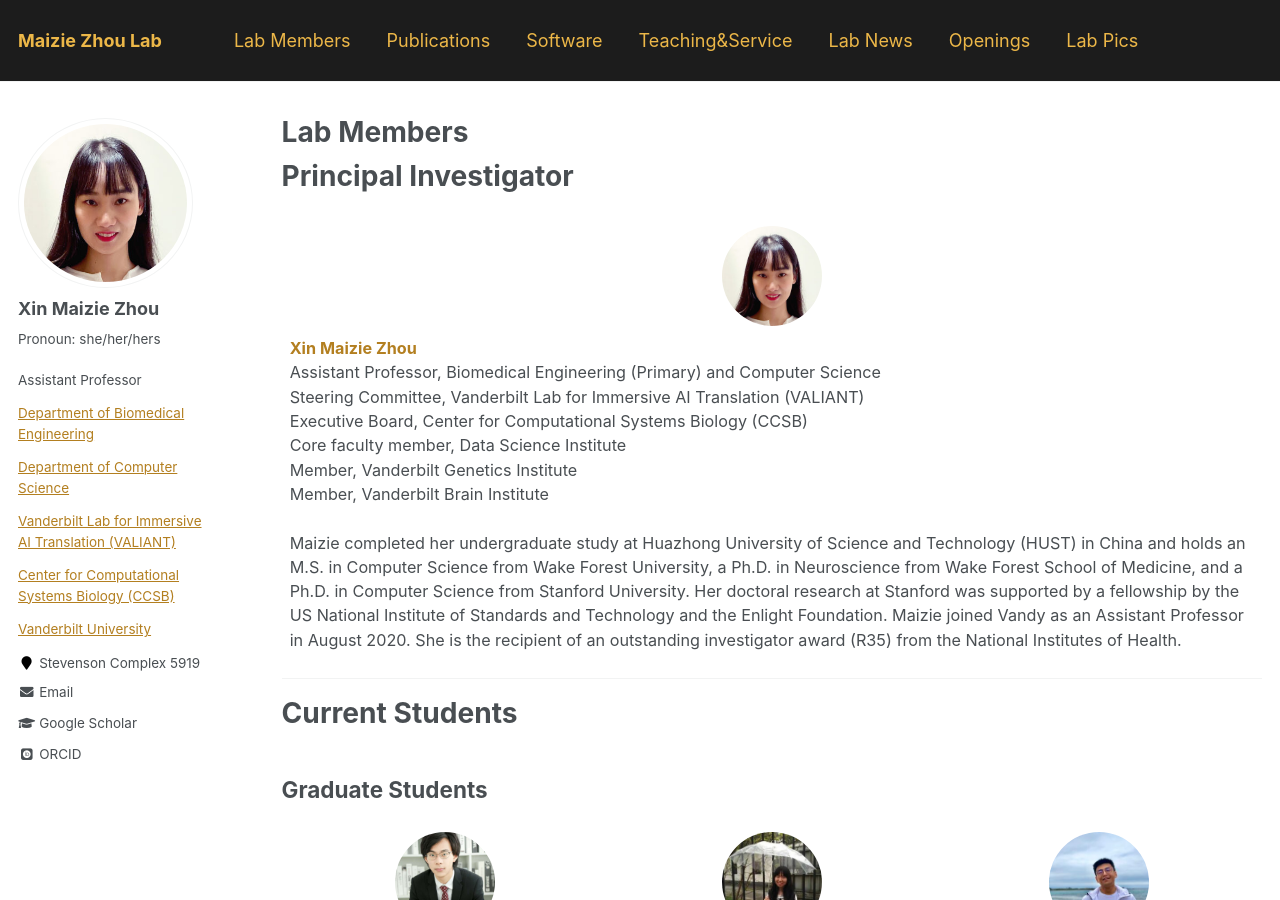
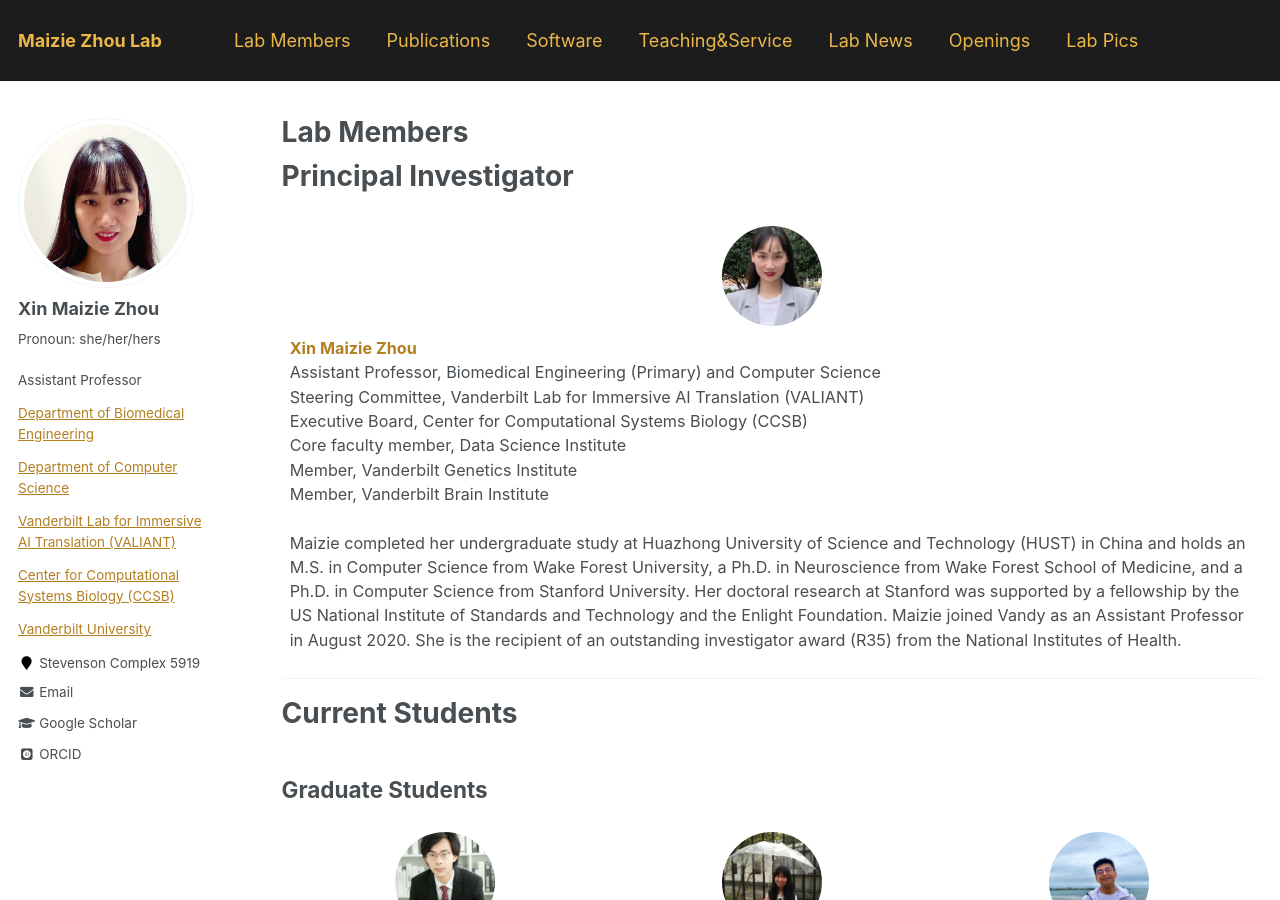
Before and after one commit to maiziezhoulab/Maiziezhoulab.github.io, a Jekyll site: the page built from _pages/LabMembers.md, in a window 1280 px wide and 900 px high. Built offline with Jekyll 4.4.1, drawn with Linux system fonts in a browser that asks for light colours; some web fonts are replaced.

Commit message:
Update LabMembers.md

```diff
--- a/_pages/LabMembers.md
+++ b/_pages/LabMembers.md
@@ -10,7 +10,7 @@ author_profile: true
  <tr>
     <td>
         <div style="text-align: center">
-            <img src="/images/maizie_profile.jpg" class="student-profile-pic">
+            <img src="/images/maiziezhou_profile2025.jpg" class="student-profile-pic">
         </div>
         <b><a href="https://maiziezhoulab.github.io/" target="_blank">Xin Maizie Zhou</a></b>  <br>
         Assistant Professor, Biomedical Engineering (Primary) and Computer Science <br>
```
